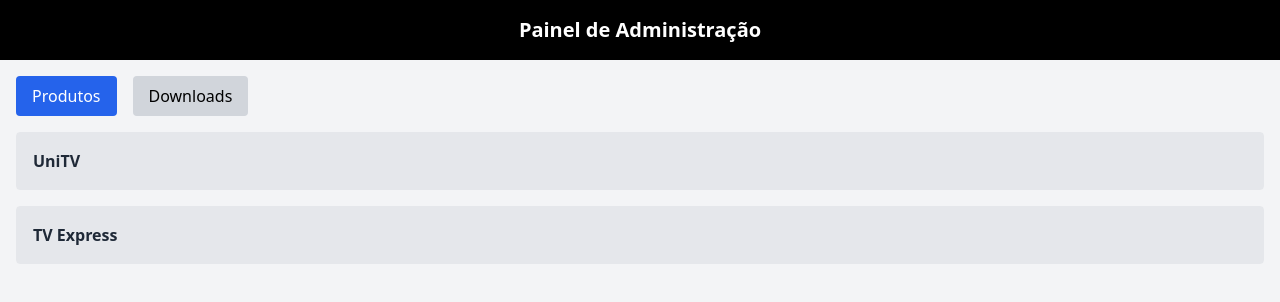
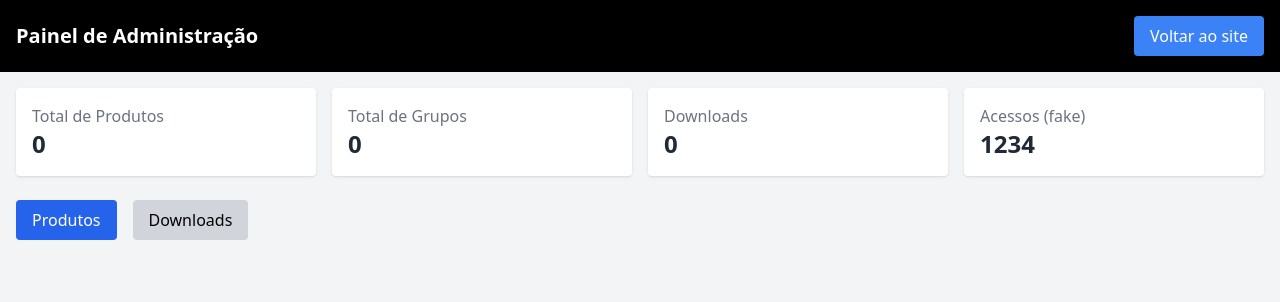
Before and after one commit to tulioalvesx/tma-iptv1, a website: page public/admin/dashboard.html in a window 1280 px wide. Drawn offline with nearby package versions, Linux system fonts and the light colour scheme; no server answers.

Commit message:
Atualizacao automatica em "

```diff
--- a/public/admin/dashboard.html
+++ b/public/admin/dashboard.html
@@ -3,20 +3,47 @@
 <html lang="pt-BR">
 <head>
   <meta charset="UTF-8" />
-  <title>Painel Administrativo</title>
+  <title>Painel Administrativo - TMA IPTV</title>
   <meta name="viewport" content="width=device-width, initial-scale=1.0"/>
   <script src="https://cdn.tailwindcss.com"></script>
 </head>
 <body class="bg-gray-100 text-gray-800">
-  <header class="bg-black text-white p-4 text-center text-xl font-bold">Painel de Administração</header>
+  <header class="bg-black text-white p-4 flex justify-between items-center">
+    <h1 class="text-xl font-bold">Painel de Administração</h1>
+    <a href="/" class="bg-blue-500 hover:bg-blue-700 text-white px-4 py-2 rounded">Voltar ao site</a>
+  </header>
 
-  <main class="p-4">
-    <div class="flex gap-4 mb-4">
+  <main class="p-4 space-y-6">
+    <!-- Dashboard Cards -->
+    <section class="grid grid-cols-1 sm:grid-cols-2 md:grid-cols-4 gap-4">
+      <div class="bg-white p-4 rounded shadow">
+        <p class="text-gray-500">Total de Produtos</p>
+        <p id="total-produtos" class="text-2xl font-bold">0</p>
+      </div>
+      <div class="bg-white p-4 rounded shadow">
+        <p class="text-gray-500">Total de Grupos</p>
+        <p id="total-grupos" class="text-2xl font-bold">0</p>
+      </div>
+      <div class="bg-white p-4 rounded shadow">
+        <p class="text-gray-500">Downloads</p>
+        <p id="total-downloads" class="text-2xl font-bold">0</p>
+      </div>
+      <div class="bg-white p-4 rounded shadow">
+        <p class="text-gray-500">Acessos (fake)</p>
+        <p class="text-2xl font-bold">1234</p>
+      </div>
+    </section>
+
+    <!-- Abas -->
+    <div class="flex gap-4">
       <button id="tab-produtos" class="tab-button bg-blue-600 text-white px-4 py-2 rounded">Produtos</button>
       <button id="tab-downloads" class="tab-button bg-gray-300 text-black px-4 py-2 rounded">Downloads</button>
     </div>
 
+    <!-- Produtos -->
     <div id="produtos-section" class="space-y-4"></div>
+
+    <!-- Downloads -->
     <div id="downloads-section" class="hidden space-y-4"></div>
   </main>
 
--- a/public/admin/dashboard.js
+++ b/public/admin/dashboard.js
@@ -4,6 +4,10 @@
   const tabDownloads = document.getElementById("tab-downloads");
   const sectionProdutos = document.getElementById("produtos-section");
   const sectionDownloads = document.getElementById("downloads-section");
+
+  const totalProdutos = document.getElementById("total-produtos");
+  const totalGrupos = document.getElementById("total-grupos");
+  const totalDownloads = document.getElementById("total-downloads");
 
   tabProdutos.addEventListener("click", () => {
     sectionProdutos.classList.remove("hidden");
@@ -21,30 +25,49 @@
     tabProdutos.classList.add("bg-gray-300", "text-black");
   });
 
-  // Simulação de carregamento (substituir por fetch real)
-  const produtos = [
-    { grupo: "UniTV", itens: ["30 dias", "90 dias", "1 ano"] },
-    { grupo: "TV Express", itens: ["30 dias", "1 ano"] },
-  ];
+  // Carregar dados reais
+  fetch("/api/groups")
+    .then(res => res.json())
+    .then(data => {
+      totalGrupos.textContent = data.length;
+      let total = 0;
+      sectionProdutos.innerHTML = data.map((grupo, idx) => {
+        total += grupo.products.length;
+        return `
+          <div class="border rounded">
+            <button onclick="toggleAccordion('grupo${idx}')" class="w-full text-left p-4 bg-gray-200 font-bold">${grupo.name}</button>
+            <div id="grupo${idx}" class="hidden p-4 bg-white space-y-2">
+              ${grupo.products.map(prod => `
+                <div class="border p-2 rounded shadow flex justify-between items-center">
+                  <span>${prod.name} - R$ ${prod.price}</span>
+                  <div class="space-x-2">
+                    <button class="bg-yellow-400 text-white px-2 py-1 rounded">Editar</button>
+                    <button class="bg-red-500 text-white px-2 py-1 rounded">Excluir</button>
+                  </div>
+                </div>
+              `).join('')}
+              <button class="mt-2 bg-green-600 text-white px-3 py-1 rounded">+ Novo Produto</button>
+            </div>
+          </div>
+        `;
+      }).join('');
+      totalProdutos.textContent = total;
+    });
 
-  const downloads = ["EPPI.apk", "ExpressTV.apk"];
-
-  // Render produtos
-  sectionProdutos.innerHTML = produtos.map((g, idx) => `
-    <div class="border rounded">
-      <button class="w-full text-left p-4 font-bold bg-gray-200" onclick="toggleAccordion('p${idx}')">
-        ${g.grupo}
-      </button>
-      <div id="p${idx}" class="hidden p-4 space-y-2 bg-white">
-        ${g.itens.map(p => `<div class='border p-2 rounded shadow'>${p}</div>`).join('')}
-      </div>
-    </div>
-  `).join('');
-
-  // Render downloads
-  sectionDownloads.innerHTML = downloads.map((d, idx) => `
-    <div class="border p-4 bg-white rounded shadow">${d}</div>
-  `).join('');
+  fetch("/api/downloads")
+    .then(res => res.json())
+    .then(data => {
+      totalDownloads.textContent = data.length;
+      sectionDownloads.innerHTML = data.map((app, idx) => `
+        <div class="border p-4 bg-white rounded shadow flex justify-between items-center">
+          <span>${app.name}</span>
+          <div class="space-x-2">
+            <button class="bg-yellow-400 text-white px-2 py-1 rounded">Editar</button>
+            <button class="bg-red-500 text-white px-2 py-1 rounded">Excluir</button>
+          </div>
+        </div>
+      `).join('') + '<button class="mt-4 bg-green-600 text-white px-4 py-2 rounded">+ Novo App</button>';
+    });
 });
 
 function toggleAccordion(id) {
```
